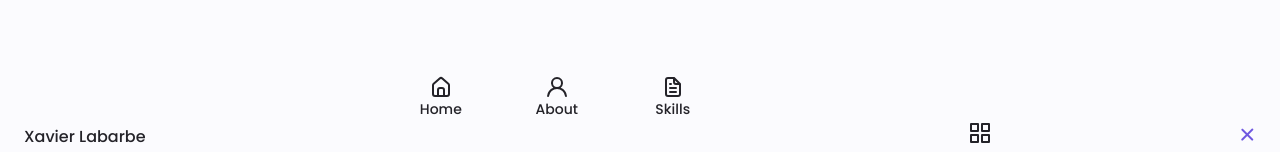
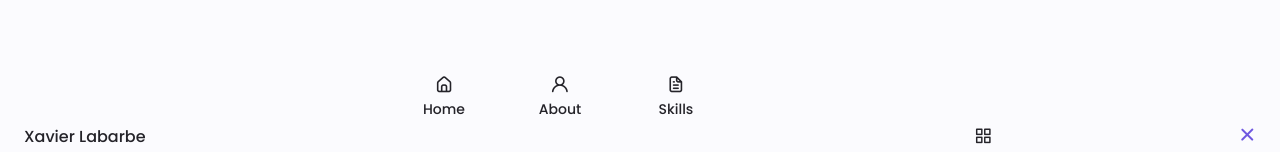
Before and after one commit to Xavier-Labarbe/cv-nextjs, a Next.js app: page /components/header in a window 1280 px wide. Shown: the part 640-792 px from the top of the page. Built offline with nearby package versions, Linux system fonts and the light colour scheme.

Commit message:
Fixing icons

```diff
--- a/pages/components/header.js
+++ b/pages/components/header.js
@@ -34,37 +34,37 @@
                     <ul className={"nav__list grid"}>
                         <li className={"nav__item"}>
                             <a href="#home" className={"nav__link"}>
-                                <Unicons.UilEstate className={"nav__icon"}/>
+                                <i className="uil uil-estate nav__icon"></i>
                                 Home
                             </a>
                         </li>
                         <li className={"nav__item"}>
                             <a href="#about" className={"nav__link"}>
-                                <Unicons.UilUser className={"nav__icon"}/>
+                                <i className="uil uil-user nav__icon"></i>
                                 About
                             </a>
                         </li>
                         <li className={"nav__item"}>
                             <a href="#skills" className={"nav__link"}>
-                                <Unicons.UilFileAlt className={"nav__icon"}/>
+                                <i className="uil uil-file-alt nav__icon"></i>
                                 Skills
                             </a>
                         </li>
                         <li className={"nav__item"}>
                             <a href="#services" className={"nav__link"}>
-                                <Unicons.UilBriefcaseAlt className={"nav__icon"}/>
+                                <i className="uil uil-briefcase-alt nav__icon"></i>
                                 Services
                             </a>
                         </li>
                         <li className={"nav__item"}>
                             <a href="#portfolio" className={"nav__link"}>
-                                <Unicons.UilScenery className={"nav__icon"}/>
+                                <i className="uil uil-scenery nav__icon"></i>
                                 Portfolio
                             </a>
                         </li>
                         <li className={"nav__item"}>
                             <a href="#contact" className={"nav__link"}>
-                                <Unicons.UilMessage className={"nav__icon"}/>
+                                <i className="uil uil-message nav__icon"></i>
                                 Contact me
                             </a>
                         </li>
@@ -74,7 +74,7 @@
 
                 <div className="navv__btns">
                     <div className={"nav__toggle"} ref={navToggle}>
-                        <Unicons.UilApps/>
+                        <i className="uil uil-apps"></i>
                     </div>
                 </div>
             </nav>
```
